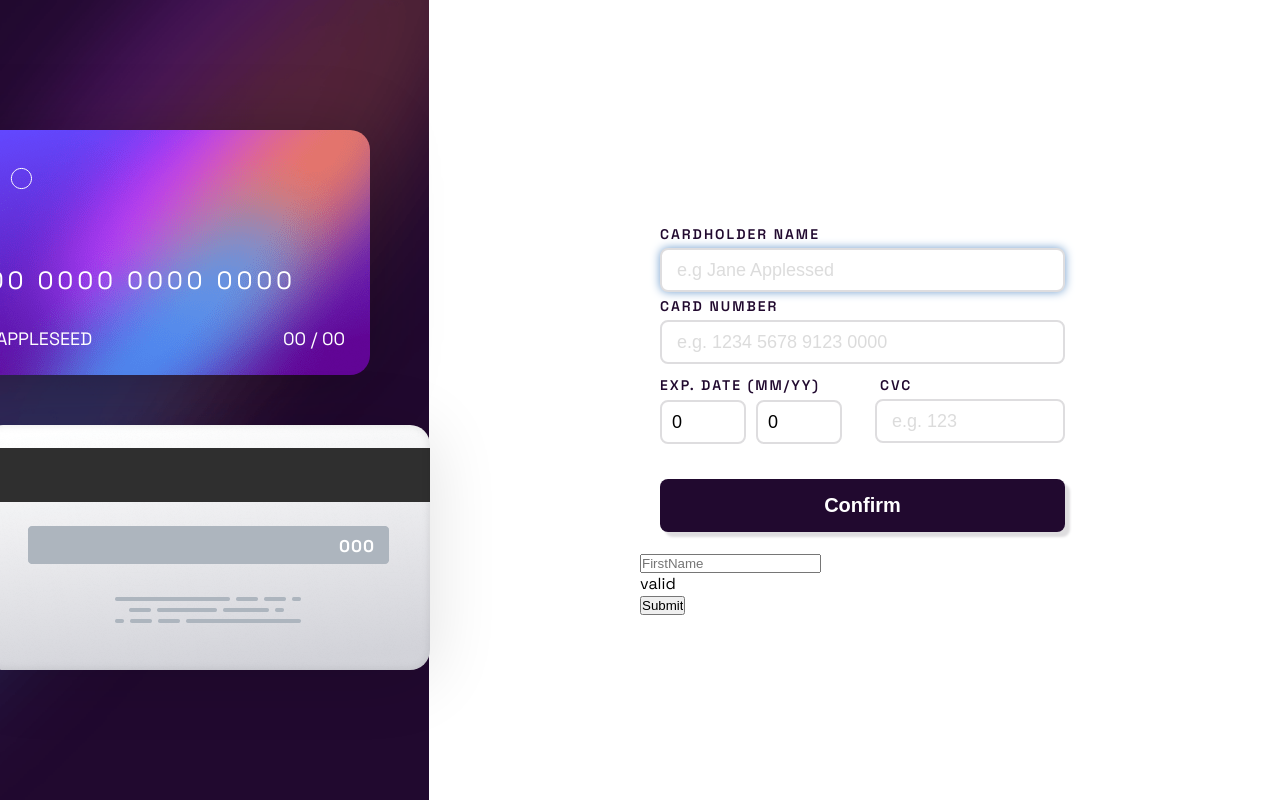
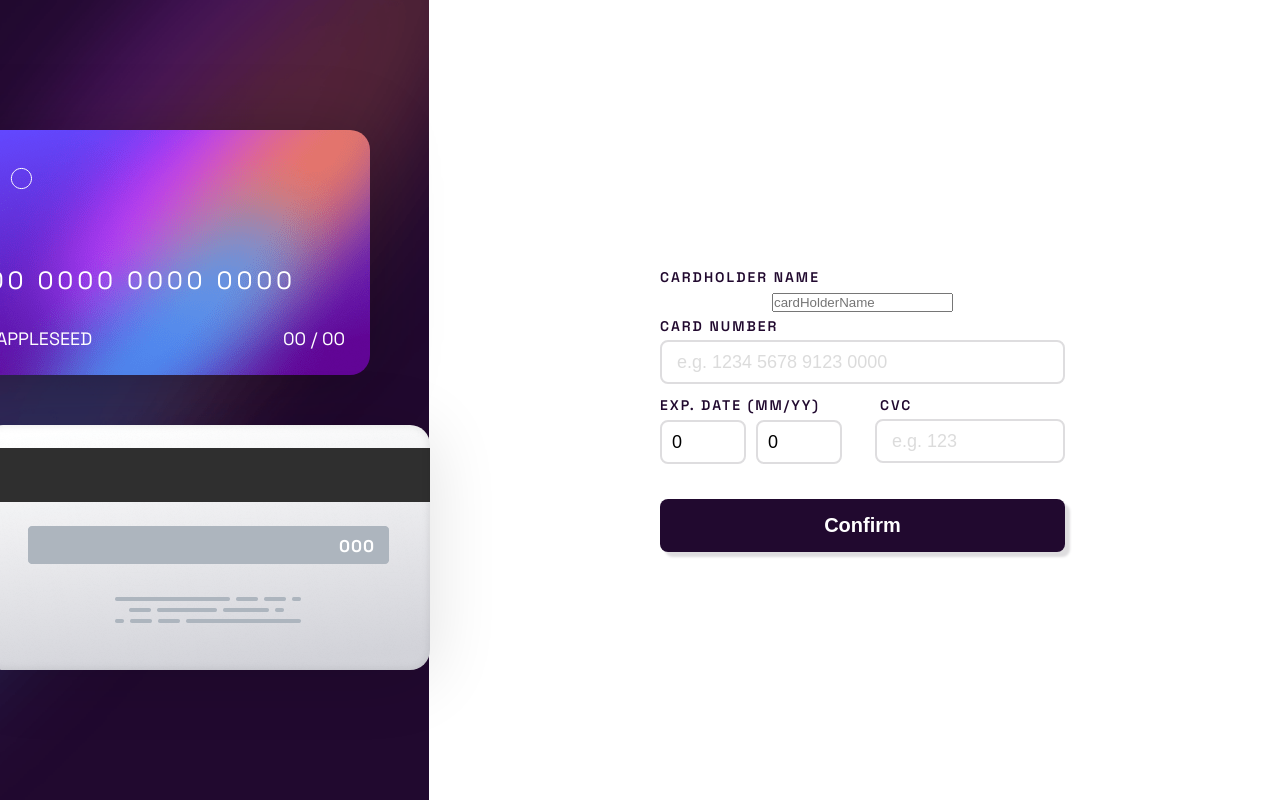
Before and after one commit to AdamGrodzki/react-hook-form, a Next.js app: page / in a window 1280 px wide. Built offline with nearby package versions, Linux system fonts and the light colour scheme.

Commit message:
add input with Controller

```diff
--- a/app/page.tsx
+++ b/app/page.tsx
@@ -10,10 +10,10 @@ import { Success } from "@/view/Success/success";
 
 import React from "react";
 
-import * as yup from "yup";
+// import * as yup from "yup";
 import { yupResolver } from "@hookform/resolvers/yup";
 import { schema } from "@/Schema/validationSchema";
-import InputHookForm from "@/view/components/InputHookForm";
+// import { control } from "react-hook-form";
 
 
 
@@ -37,7 +37,6 @@ export default function Home() {
   const {
     register,
     handleSubmit,
-    control,
     setValue,
     formState: { errors, isValid, isDirty },
     watch,
@@ -73,7 +72,6 @@ export default function Home() {
           />
         )}
         {isFormSubmitted && <div>{<Success />}</div>}
-        <InputHookForm />
       </div>
     </div>
   );
--- a/view/Form/form.tsx
+++ b/view/Form/form.tsx
@@ -4,6 +4,8 @@ import styles from "@/view/Form/form.module.scss";
 import { schema } from "../../Schema/validationSchema";
 
 import { useController, UseControllerProps } from "react-hook-form";
+// import InputHookForm from "../components/InputHookForm";
+import { Input} from "../components/InputHookForm";
 
 import * as yup from "yup";
 import cx from "clsx";
@@ -13,12 +15,12 @@ import {
   SubmitHandler,
   UseFormHandleSubmit,
   UseFormRegister,
+  useForm,
 } from "react-hook-form";
 
 import { IFormInput } from "@/app/page";
 import { useEffect } from "react";
-import { useForm, Controller, ControllerProps } from "react-hook-form";
-import React from "react";
+import * as React from "react";
 
 interface Props {
   register: UseFormRegister<IFormInput>;
@@ -74,22 +76,29 @@ export const Form = ({
       }
     }
   };
-
+  const { control } = useForm<IFormInput>({
+    defaultValues: {
+      cardHolderName: ""
+    },
+    mode: "onChange",
+  });
   return (
     <>
       <form className={styles.form} onSubmit={handleSubmit(onSubmit)}>
         <label className={styles.labelCardholderName}>Cardholder Name</label>
-        <input
-          autoFocus={true}
-          placeholder=" e.g Jane Applessed"
-          className={cx(styles.inputCardholderName, {
-            [styles.invalid]: errors.cardHolderName,
-          })}
-          {...register("cardHolderName")}
-        />
-        {errors.cardHolderName && (
+        <Input
+         control={control}
+          name="cardHolderName"
+          // autoFocus={true}
+          // placeholder=" e.g Jane Applessed"
+          // className={cx(styles.inputCardholderName, {
+          //   [styles.invalid]: errors.cardHolderName,
+          // })}
+          // {...register("cardHolderName")}
+          />
+        {/* {errors.cardHolderName && (
           <p className={styles.error}>{errors.cardHolderName.message}</p>
-        )}
+        )} */}
         <label className={styles.labelCardNumber}>Card Number</label>
         <input
           maxLength={19}
@@ -144,7 +153,6 @@ export const Form = ({
             {errors.cvc && <p className={styles.error}>{errors.cvc.message}</p>}
           </div>
         </div>
-
         <button
           className={styles.btnSubmit}
           type="submit"
--- a/view/components/InputHookForm.tsx
+++ b/view/components/InputHookForm.tsx
@@ -1,41 +1,34 @@
-import { readFileSync } from "fs";
 import * as React from "react";
 import { useForm, useController, UseControllerProps } from "react-hook-form";
+import { IFormInput } from "@/app/page";
 
-type FormValues = {
-  FirstName: string;
-};
 
-function Input(props: UseControllerProps<FormValues>) {
-  const { field, fieldState } = useController(props);
+
+export function Input(props: UseControllerProps<IFormInput>) {
+  const { field } = useController(props);
 
   return (
     <div>
       <input {...field} placeholder={props.name} />
-      <p>{fieldState.isTouched && "Touched"}</p>
-      <p>{fieldState.isDirty && "Dirty"}</p>
-      <p>{fieldState.invalid ? "invalid" : "valid"}</p>
     </div>
   );
 }
 
-export default function InputHookForm() {
-  const { handleSubmit, control } = useForm<FormValues>({
-    defaultValues: {
-      FirstName: "",
-    },
-    mode: "onChange",
-  });
-  const onSubmit = (data: FormValues) => console.log(data);
+// export default function InputHookForm() {
+//   const { control } = useForm<IFormInput>({
+//     defaultValues: {
+//       cardHolderName: ""
+//     },
+//     mode: "onChange",
+//   });
 
-  return (
-    <form onSubmit={handleSubmit(onSubmit)}>
-      <Input
-        control={control}
-        name="FirstName"
-        rules={{ required: true }}
-      />
-      <input type="submit" />
-    </form>
-  );
-}
+
+//   return (
+//     <form >
+//       <Input
+//         control={control}
+//         name="cardHolderName"
+//         rules={{ required: true }} />
+//     </form>
+//   );
+// }
```
